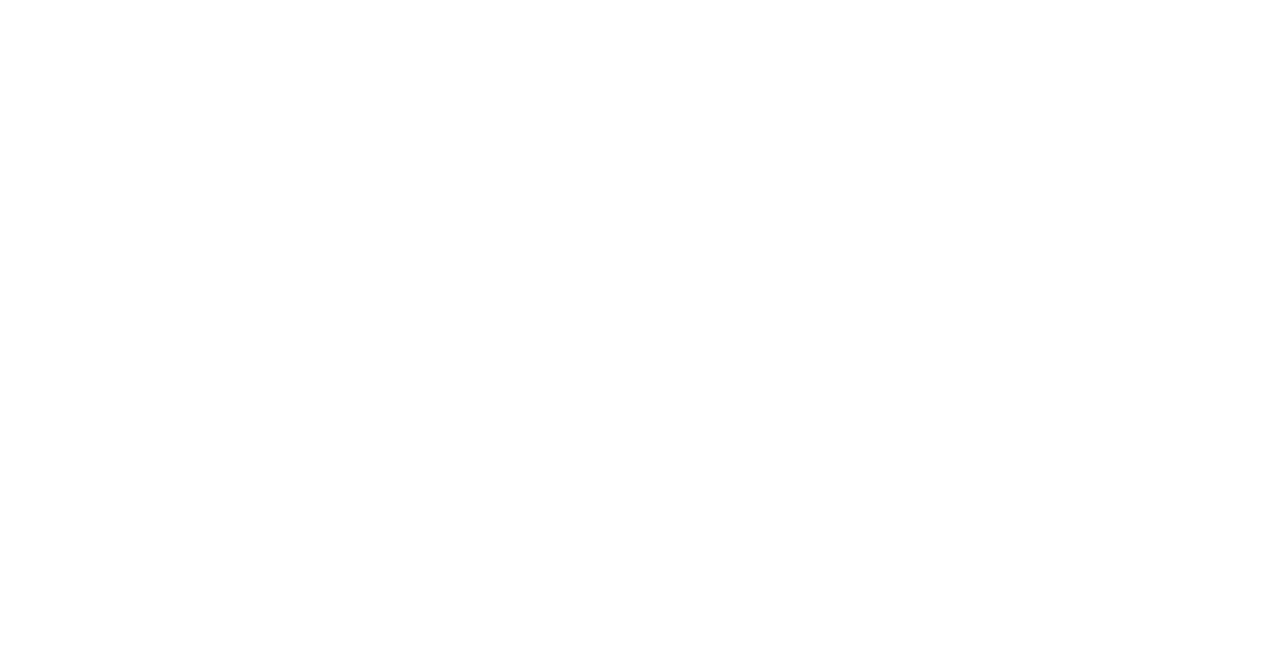
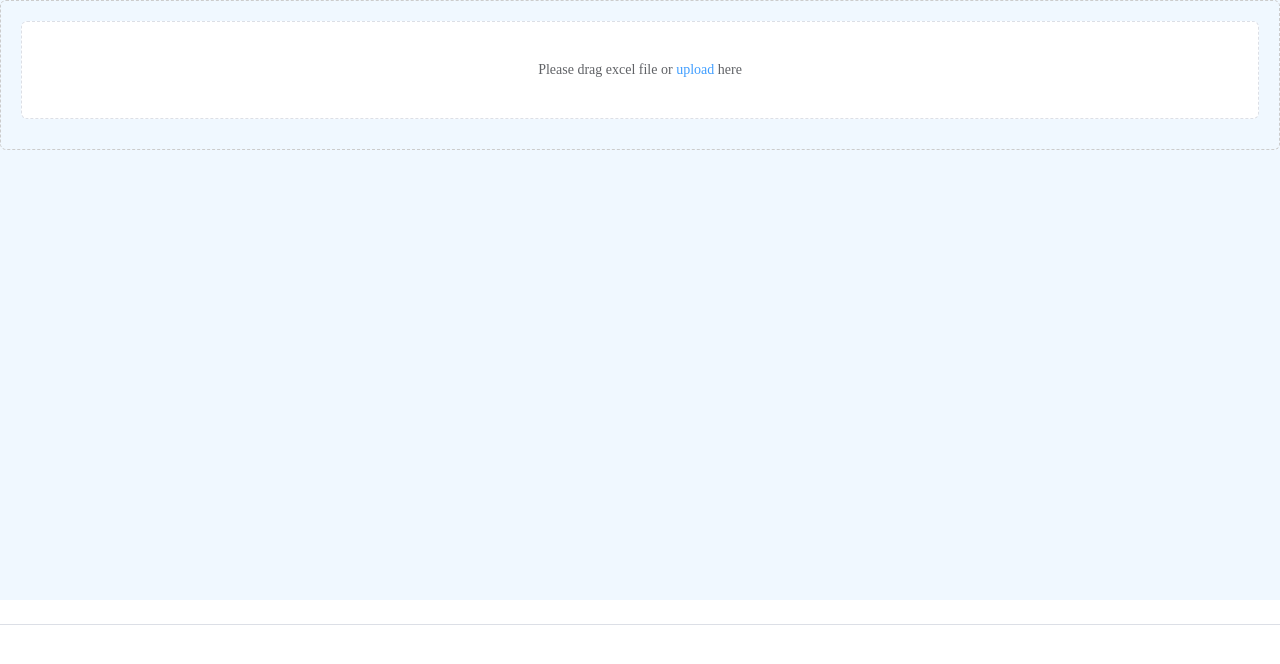
Before and after one commit to Autzoko/Longman-Frontend, a Vue app: page /upload-file in a window 1280 px wide. Before the commit this address had no page. Shown: the top 664 px of the page. Built offline with nearby package versions, Linux system fonts and the light colour scheme.

Commit message:
new npload file view

```diff
--- a/src/router/index.js
+++ b/src/router/index.js
@@ -3,6 +3,7 @@ import HomeView from '../views/HomeView.vue'
 import HomePage from "@/views/HomePage.vue";
 import WarehouseManagers from "@/views/WarehouseManagers.vue";
 import LoginView from "@/views/LoginView.vue";
+import FileUploadView from "@/views/FileUploadView.vue";
 
 const routes = [
   {
@@ -19,6 +20,11 @@ const routes = [
     path: '/login',
     name: 'LoginView',
     component: LoginView
+  },
+  {
+    path: '/upload-file',
+    name: 'FileUploadView',
+    component: FileUploadView
   }
 ]
 
--- /dev/null
+++ b/src/views/FileUploadView.vue
@@ -0,0 +1,101 @@
+<template>
+  <div style="background-color: aliceblue; height: 600px">
+    <el-upload
+      class="upload-window"
+      action="api/warehouse-manager/get-table"
+      :http-request="uploadFile"
+      :limit="fileLimit"
+      :on-remove="handleRemove"
+      :file-list="fileList"
+      :on-exceed="handleExceed"
+      :before-upload="beforeUpload"
+      :auto-upload="true"
+      :headers="headers"
+      drag
+      multiple>
+      <i class="el-icon--upload"></i>
+      <div class="el-upload__text">Please drag excel file or <em>upload</em> here</div>
+    </el-upload>
+  </div>
+  <el-divider/>
+</template>
+
+<script>
+import axios from "axios";
+
+export default {
+  name: "FileUploadView",
+  data() {
+    return {
+      fileList: [],
+      fileType: ["xlsx", "xls", "csv"],
+      fileSize: 10,
+      fileLimit: 10,
+      headers: {"Content-Type": "multipart/form-data"},
+    };
+  },
+  methods: {
+    beforeUpload(file) {
+      if(file.type != "" || file.type != null || file.type != undefined) {
+        const FileExt = file.name.replace(/.+\./, "").toLowerCase();
+        const isLt = file.size / 1024 / 1024 < 50;
+        if(!isLt) {
+          this.$message.error("file cannot larger than 10M");
+          return false;
+        }
+        if(this.fileType.includes(FileExt)) {
+          return true;
+        } else {
+          this.$message.error('invalid file format');
+          return false;
+        }
+      }
+    },
+    handleExceed() {
+      this.$message({
+        type: 'warning',
+        message: "exceed file limit"
+      });
+      return;
+    },
+
+    async uploadFile(item) {
+      this.$message('uploading...');
+      let FormDatas = new FormData();
+      FormDatas.append('file', item.file);
+      try {
+        const response = await axios({
+          method: 'post',
+          url: 'api/warehouse-manager/get-table',
+          headers: this.headers,
+          timeout: 30000,
+          data: FormDatas
+        });
+        if(response.status === 200) {
+          this.fileList.push({'uid': item.file.uid, 'fileId': response.data.fileId});
+          this.$message.success("upload success");
+          this.$router.push('/warehouse-managers');
+        }
+      } catch (error) {
+        this.$message.error("upload error");
+      }
+    }
+  }
+}
+
+</script>
+
+<style scoped>
+  .upload-window {
+    border: 1px dashed #ccc;
+    border-radius: 6px;
+    padding: 20px;
+    text-align: center;
+    cursor: pointer;
+  }
+
+  .upload-window em {
+    color: #409eff;
+    cursor: pointer;
+  }
+</style>
--- a/src/views/WarehouseManagers.vue
+++ b/src/views/WarehouseManagers.vue
@@ -2,7 +2,11 @@
   <div class="main-container">
     <div class="header">
       <h1 class="title">Manager Information</h1>
-      <el-button type="primary" @click="showAddManagerDialog" style="margin-bottom: 20px">Add Manager</el-button>
+      <div style="display: flex;">
+        <el-button type="primary" @click="showAddManagerDialog" style="margin-bottom: 20px">Add Manager</el-button>
+        <el-button @click="goToUploadView" style="margin-left: 30px">Upload File</el-button>
+      </div>
+
     </div>
     <div class="table-container">
       <el-table :data="visibleManagers" style="width: 100%" border>
@@ -113,7 +117,10 @@ export default {
         async editSuccess() {
           await this.fetchManagers();
           this.editManagerDialogVisible = false;
-        }
+        },
+      goToUploadView() {
+          this.$router.push('/upload-file');
+      }
 
     }
 }
```
